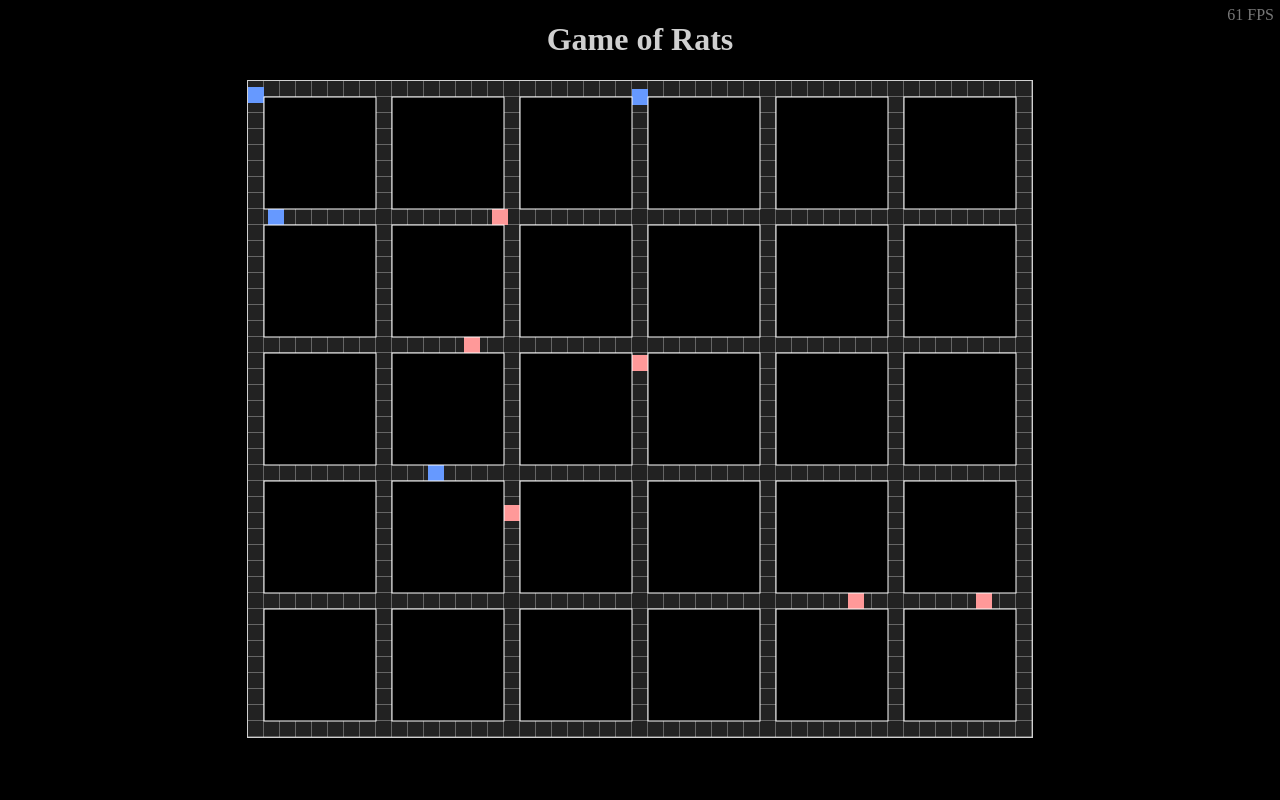
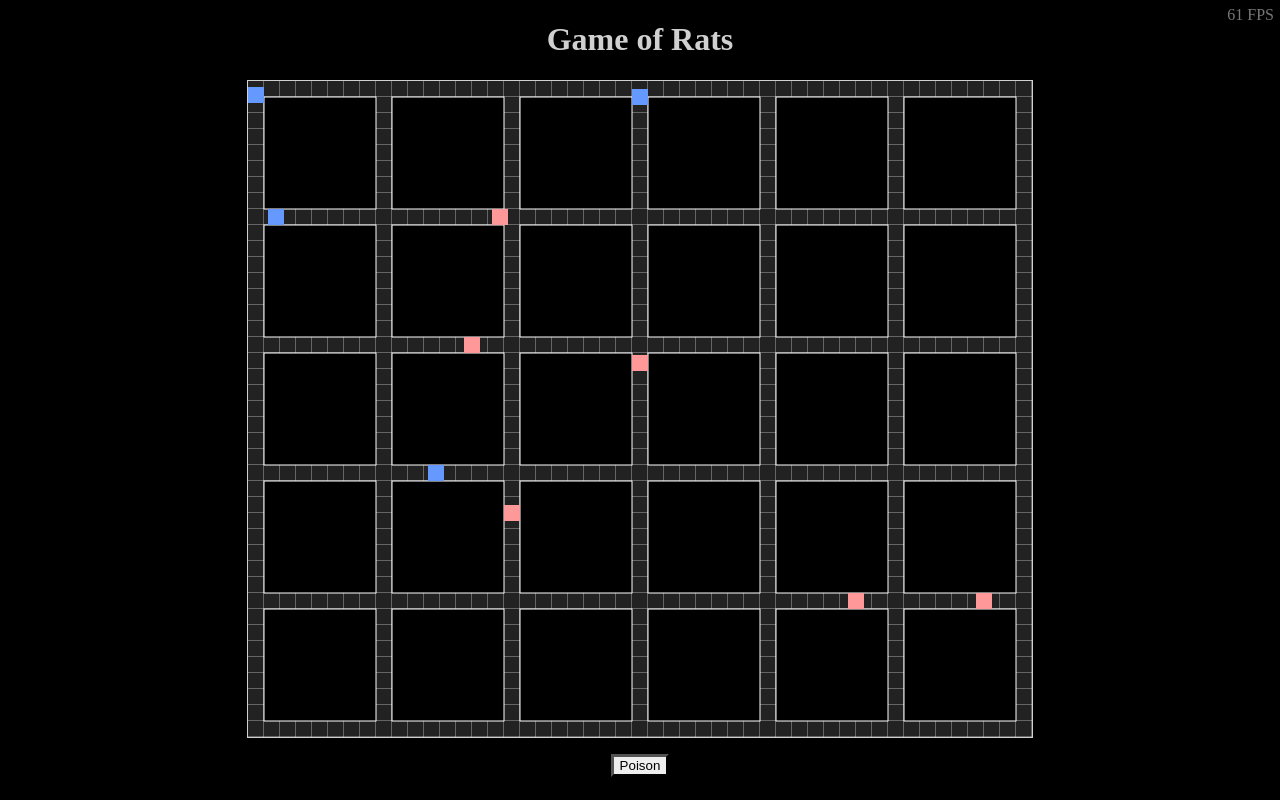
Before and after one commit to arusak/rats, a plain HTML site: page index.html in a window 1280 px wide. Drawn offline with nearby package versions, Linux system fonts and the light colour scheme.

Commit message:
Poison is available as a tool
* Toolbar buttons are clickable
* Canvas is clickable
* Poison button + click = place poison onto canvas

Rats ignore poison for now.

```diff
--- a/index.html
+++ b/index.html
@@ -11,9 +11,9 @@
     <div id="canvases">
 
     </div>
-    <!--<div id="toolbar">-->
-        <!--<button class="button button__poison">Poison</button>-->
-    <!--</div>-->
+    <div id="toolbar">
+        <button class="button" id="poison">Poison</button>
+    </div>
     <script src="underscore.js"></script>
     <script src="rats.js"></script>
 </body>
--- a/rats.css
+++ b/rats.css
@@ -35,3 +35,11 @@ body {
     padding: 6px;
     color: #777;
 }
+
+#toolbar .button {
+	border-width: 3px;
+}
+
+#toolbar .button.active {
+	border-width: 0;
+}
--- a/rats.js
+++ b/rats.js
@@ -4,10 +4,9 @@ window.onload = function () {
 
     var settings,
         canvasesContainer,
-        ratCanvas,
-        wallCanvas,
         ratCtx,
-        wallCtx;
+        wallCtx,
+        itemCtx;
 
     settings = {
         width: 784,
@@ -26,21 +25,19 @@ window.onload = function () {
     canvasesContainer.style.width = settings.width + 'px';
     canvasesContainer.style.height = settings.height + 'px';
 
-    ratCanvas = document.createElement('canvas');
-    ratCanvas.width = settings.width;
-    ratCanvas.height = settings.height;
-    ratCanvas.style.width = settings.width + 'px';
-    ratCanvas.style.height = settings.height + 'px';
-    canvasesContainer.appendChild(ratCanvas);
-    ratCtx = ratCanvas.getContext('2d');
+    function addCanvas() {
+        var canvas = document.createElement('canvas');
+        canvas.width = settings.width;
+        canvas.height = settings.height;
+        canvas.style.width = settings.width + 'px';
+        canvas.style.height = settings.height + 'px';
+        canvasesContainer.appendChild(canvas);
+        return canvas.getContext('2d');
+    }
 
-    wallCanvas = document.createElement('canvas');
-    wallCanvas.width = settings.width;
-    wallCanvas.height = settings.height;
-    wallCanvas.style.width = settings.width + 'px';
-    wallCanvas.style.height = settings.height + 'px';
-    canvasesContainer.appendChild(wallCanvas);
-    wallCtx = wallCanvas.getContext('2d');
+    wallCtx = addCanvas();
+    itemCtx = addCanvas();
+    ratCtx = addCanvas();
 
     // velocity sign for each direction
     var velocitySigns = {
@@ -66,6 +63,10 @@ window.onload = function () {
     };
 
     var Actor = {
+        update: function () {
+        },
+        draw: function () {
+        },
         // Check if coordinate is inside the actor. Accepts 2 numbers or a tuple {x, y}
         has: function () {
             var self = this;
@@ -370,16 +371,39 @@ window.onload = function () {
         }
     });
 
+    var Item = _.extend({}, Actor, {
+        initItem: function (x, y) {
+            this.x = Math.floor(x / settings.cellSize) * settings.cellSize;
+            this.y = Math.floor(y / settings.cellSize) * settings.cellSize;
+            this.width = settings.cellSize;
+            this.height = settings.cellSize;
+
+            itemCtx.fillStyle = this.color;
+            itemCtx.fillRect(this.x, this.y, this.width, this.height);
+        },
+        destroy: function () {
+            itemCtx.clearRect(this.x, this.y, this.width, this.height);
+        }
+    });
+
+    var Poison = _.extend({}, Item, {
+        init: function (x, y) {
+            this.color = '#0f0';
+            this.initItem(x, y);
+        }
+    });
+
     var game = {
-        width: ratCanvas.width,
-        height: ratCanvas.height,
+        width: settings.width,
+        height: settings.height,
 
         objects: [],
         rats: [],
         walls: [],
+        items: [],
 
         draw: function () {
-            ratCtx.clearRect(0, 0, ratCanvas.width, ratCanvas.height);
+            ratCtx.clearRect(0, 0, settings.width, settings.height);
 
             for (var i = 0; i < this.objects.length; i++) {
                 this.objects[i].draw();
@@ -391,6 +415,22 @@ window.onload = function () {
                 this.objects[i].update();
             }
 
+        },
+
+        processInput: function () {
+            var item;
+
+            if (this.clicked) {
+                if (this.tool === 'poison') {
+                    item = Object.create(Poison);
+                    item.init(this.clicked.x, this.clicked.y);
+                    this.items.push(item);
+                    this.tool = null;
+                }
+
+                this.clicked = null;
+                toolbar.release();
+            }
         },
 
         // check if any wall contains the coordinate
@@ -470,6 +510,24 @@ window.onload = function () {
         }
     };
 
+    var toolbar = {
+        push: function (tool) {
+            this.tool = tool;
+            this.release();
+            document.getElementById(tool).classList.add('active');
+        },
+        release: function () {
+            var i;
+            var buttons = document.getElementsByClassName('button');
+
+            this.tool = null;
+
+            for (i = 0; i < buttons.length; i += 1) {
+                buttons[i].classList.remove('active');
+            }
+        }
+    };
+
     /**
      * Main loop
      */
@@ -477,6 +535,7 @@ window.onload = function () {
         game.updateFps();
         game.draw();
         game.update();
+        game.processInput();
         requestAnimationFrame(tick);
     }
 
@@ -512,4 +571,15 @@ window.onload = function () {
     game.init();
     tick();
 
+    document.getElementById('poison').addEventListener('click', function () {
+        game.tool = 'poison';
+        toolbar.push('poison');
+    });
+
+    canvasesContainer.addEventListener('click', function (evt) {
+        game.clicked = {
+            x: evt.clientX - canvasesContainer.offsetLeft,
+            y: evt.clientY - canvasesContainer.offsetTop
+        };
+    });
 };
```
Also changed, not shown: 1 other file.
